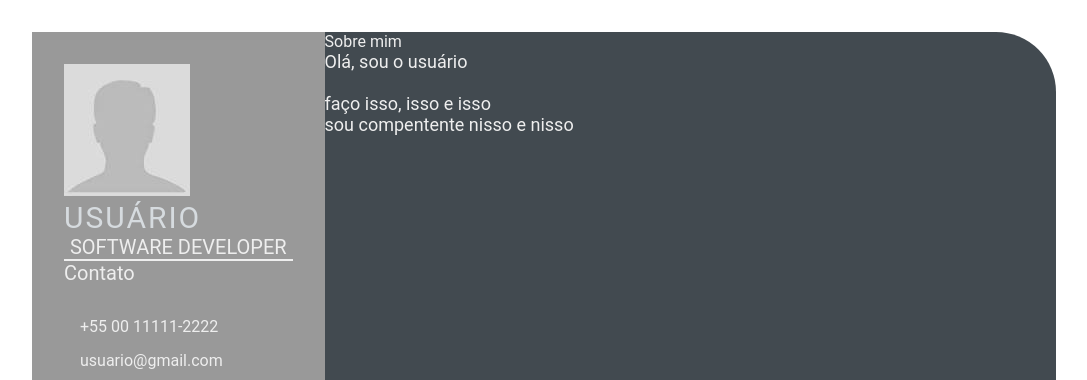
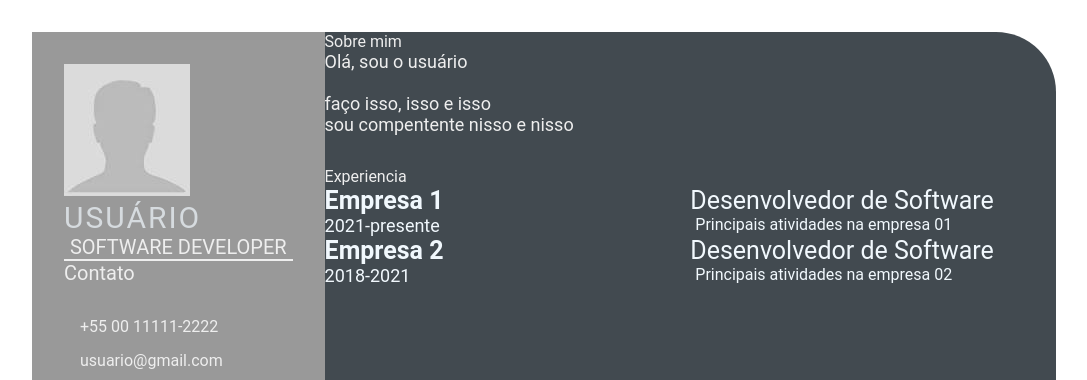
Before and after one commit to The-MKon/Testando, a plain HTML site: page index.html in a window 1280 px wide. Shown: the top 380 px of the page, without its empty margins (96-1183 px from the left). Drawn offline with Linux system fonts and the light colour scheme.

Commit message:
feature: add index.html (#5)

```diff
--- a/index.html
+++ b/index.html
@@ -45,6 +45,27 @@
                     </p>
                 </section>
             </div>
+            <section class="experience gap">
+                <div class="right-title">Experiencia</div>
+                <div class="experience-contents">
+                    <div class="exp-left">
+                        <p class="exp-company-name">Empresa 1</p>
+                        <p class="exp-time-period">2021-presente</p>
+                    </div>
+                    <div class="exp-right">
+                        <p class="exp-position">Desenvolvedor de Software</p>
+                        <div class="exp-desc">Principais atividades na empresa 01</div>
+                    </div>
+                    <div class="exp-left">
+                        <p class="exp-company-name">Empresa 2</p>
+                        <p class="exp-time-period">2018-2021</p>
+                    </div>
+                    <div class="exp-right">
+                        <p class="exp-position">Desenvolvedor de Software</p>
+                        <div class="exp-desc">Principais atividades na empresa 02</div>
+                    </div>
+                </div>
+            </section>
         </section>
     </main>
 </body>
--- a/style.css
+++ b/style.css
@@ -101,3 +101,38 @@
     font-size: 18px;
     color: #eeeeee;
 }
+
+.experience-contents,
+.education-contents,
+.awards-contents {
+    display: grid;
+    grid-template-columns: repeat(2, 1fr);
+    padding-bottom: 2rem;
+    color: #F1F8FD;
+}
+
+.exp-company-name,
+.education-school-name,
+.awards-company-name {
+    font-size: 25px;
+    font-weight: bold;
+}
+
+.exp-time-period,
+.educationp-time-period,
+.awards-time-period {
+    font-size: 18px;
+}
+
+.exp-position,
+.education-subject,
+.awards-name {
+    font-size: 25px;
+}
+
+.exp-desc,
+.education-desc,
+.awards-desc {
+    font-size: 16px;
+    padding-left: 5px;
+}
```
